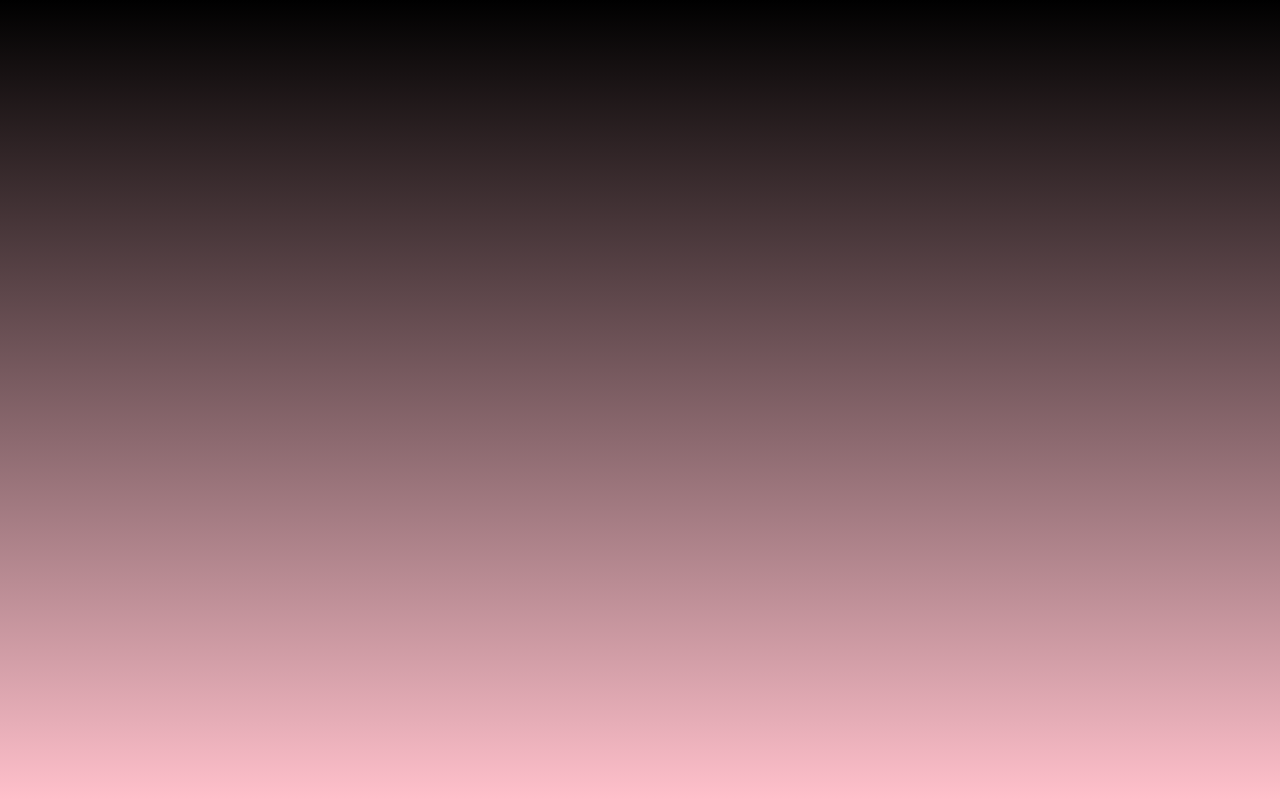
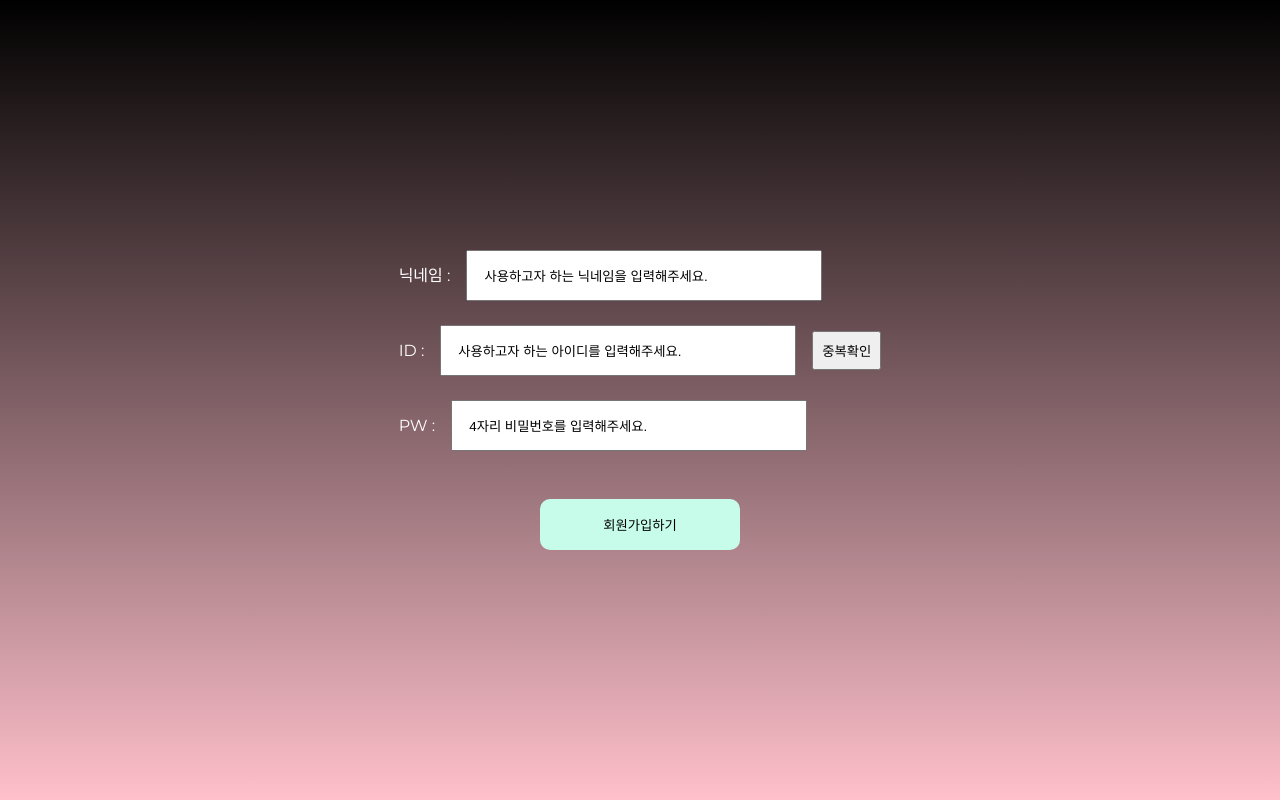
Before and after one commit to youngosil/SoundCover, a React (Create React App) app in the folder frontend/: page /SignupPage in a window 1280 px wide. Before the commit this address had no page. Built offline with nearby package versions, Linux system fonts and the light colour scheme.

Commit message:
Add: Prompt Pages, Modify: button style

```diff
--- a/frontend/package.json
+++ b/frontend/package.json
@@ -11,7 +11,7 @@
     "react-icons": "^4.11.0",
     "react-infinite-scroller": "^1.2.6",
     "react-router-dom": "^6.18.0",
-    "react-scripts": "5.0.1",
+    "react-scripts": "^5.0.1",
     "web-vitals": "^2.1.4"
   },
   "scripts": {
--- a/frontend/src/App.js
+++ b/frontend/src/App.js
@@ -3,7 +3,13 @@ import { Route, Routes } from 'react-router-dom';
 import LandingPage from "../src/views/LandingPage";
 import MainPage from "../src/views/MainPage";
 import LoginPage from "../src/views/LoginPage";
+import SignupPage from "../src/views/SignupPage";
 import PromptPage1 from "../src/views/PromptPage1";
+import PromptPage2 from "../src/views/PromptPage2";
+import PromptPage3 from "../src/views/PromptPage3";
+import PromptPage4 from "../src/views/PromptPage4";
+
+
 
 function App() {
   return (
@@ -12,7 +18,11 @@ function App() {
         <Route path='/' element={<LandingPage />} />
         <Route path='/MainPage' element={<MainPage />} />
         <Route path='/LoginPage' element={<LoginPage />} />
-        <Route path='/Prompt1' element={<PromptPage1 />} />
+        <Route path='/SignupPage' element={<SignupPage />} />
+        <Route path='/PromptPage1' element={<PromptPage1 />} />
+        <Route path='/PromptPage2' element={<PromptPage2 />} />
+        <Route path='/PromptPage3' element={<PromptPage3 />} />
+        <Route path='/PromptPage4' element={<PromptPage4 />} />
       </Routes>
     </div>
   );
--- a/frontend/src/components/Button1.js
+++ b/frontend/src/components/Button1.js
@@ -4,7 +4,7 @@ const Button1 = ({ onClick, children, style }) => {
   const defaultStyle = {
     margin: '1rem',
     padding: '1rem',
-    width: '100%',
+    width: '200px',
     backgroundColor: '#C7FCEB',
     color: 'black',
     border: 'none',
--- a/frontend/src/views/LoginPage.js
+++ b/frontend/src/views/LoginPage.js
@@ -3,19 +3,24 @@ import { useNavigate } from 'react-router-dom';
 import Button1 from '../components/Button1';
 
 function LoginPage() {
-  const [postID, setPostID] = useState('');
-  const [postPW, setPostPW] = useState('');
+  const [ID, setID] = useState('');
+  const [PW, setPW] = useState('');
 
   const navigate = useNavigate();
+  const goToSignupPage = () => {
+    navigate('/SignupPage');
+  };
 
   const handleLogin = () => {
-    // 여기에서 로그인 처리 로직을 구현하고 postID, postPW 상태를 사용할 수 있음.
-    console.log('postID:', postID);
-    console.log('postPW:', postPW);
+    // 여기에서 로그인 처리 로직을 구현
+    // ID, PW 상태를 백엔드에서 사용
+    console.log('ID:', ID);
+    console.log('PW:', PW);
 
     setTimeout(() => {
       navigate('/PromptPage1');
-    }, 2000) // 2초 후에 이동 -> 페이지 이동이 안됨 수정해야됨
+    }, 2000)
+
   };
 
   return (
@@ -25,15 +30,15 @@ function LoginPage() {
           반갑습니다.<br />
           SOUNDCOVER 입니다.<br />
           <input
-            name="postID"
-            value={postID || "아이디를 입력해주세요."}
-            onChange={(e) => setPostID(e.target.value)}
+            name="ID"
+            value={ID || "아이디를 입력해주세요."}
+            onChange={(e) => setID(e.target.value)}
             style={{ padding: '1rem', marginTop: '0.5rem' }}
           /><br />
           <input
-            name="postPW"
-            value={postPW || "비밀번호를 입력해주세요."}
-            onChange={(e) => setPostPW(e.target.value)}
+            name="PW"
+            value={PW || "비밀번호를 입력해주세요."}
+            onChange={(e) => setPW(e.target.value)}
             style={{ padding: '1rem', marginTop: '0.5rem' }}
           />
         </label>
@@ -41,7 +46,7 @@ function LoginPage() {
 
       <div style={{ display: 'flex', flexDirection: 'column', alignItems: 'center' }}>
         <Button1 onClick={handleLogin}>로그인</Button1>
-        <Button1 style={{ backgroundColor: 'black', color: '#C7FCEB' }}>회원가입</Button1>
+        <Button1 onClick={goToSignupPage} style={{ backgroundColor: 'black', color: '#C7FCEB' }}>회원가입</Button1>
       </div>
     </div>
   );
--- /dev/null
+++ b/frontend/src/views/PromptPage2.js
@@ -0,0 +1,41 @@
+import React, { useState } from 'react';
+import { useNavigate } from 'react-router-dom';
+import Button1 from '../components/Button1';
+
+function PromptPage2() {
+  const [Prompt2, setPrompt2] = useState('');
+
+  const navigate = useNavigate();
+
+  const handlePrompt = () => {
+    console.log('Prompt2:', Prompt2);
+
+    setTimeout(() => {
+      navigate('/PromptPage3');
+    }, 2000);
+  };
+
+  const backtoPreviousPage = () => {
+    setTimeout(() => {
+      navigate('/PromptPage1');
+    }, 800)
+  };
+
+  return (
+    <div>
+      000님,<br />
+      이번 앨범의 장르는 무엇인가요?<br />
+        <input
+          name="Prompt2"
+          value={Prompt2 || "(100자 이내로 입력해주세요.)"}
+          onChange={(e) => setPrompt2(e.target.value)}
+          style={{ padding: '1rem', marginTop: '2rem', width: '600px', height: '300px' }}
+        /><br />
+      <Button1 onClick={backtoPreviousPage}>&#171;&#171; 이전으로 돌아가기</Button1>
+      <Button1 onClick={handlePrompt}>다음으로 넘어가기 &#187;&#187; </Button1>
+    </div>
+
+  );
+}
+
+export default PromptPage2;
--- /dev/null
+++ b/frontend/src/views/PromptPage3.js
@@ -0,0 +1,41 @@
+import React, { useState } from 'react';
+import { useNavigate } from 'react-router-dom';
+import Button1 from '../components/Button1';
+
+function PromptPage3() {
+  const [Prompt3, setPrompt3] = useState('');
+
+  const navigate = useNavigate();
+
+  const handlePrompt = () => {
+    console.log('Prompt3:', Prompt3);
+
+    setTimeout(() => {
+      navigate('/PromptPage4');
+    }, 2000);
+  };
+
+  const backtoPreviousPage = () => {
+    setTimeout(() => {
+      navigate('/PromptPage3');
+    }, 800)
+  };
+
+  return (
+    <div>
+      000님,<br />
+      이번 앨범의 소개글을 작성해주세요!<br />
+        <input
+          name="Prompt3"
+          value={Prompt3 || "(100자 이내로 입력해주세요.)"}
+          onChange={(e) => setPrompt3(e.target.value)}
+          style={{ padding: '1rem', marginTop: '2rem', width: '600px', height: '300px' }}
+        /><br />
+      <Button1 onClick={backtoPreviousPage}>&#171;&#171; 이전으로 돌아가기</Button1>
+      <Button1 onClick={handlePrompt}>다음으로 넘어가기 &#187;&#187; </Button1>
+    </div>
+
+  );
+}
+
+export default PromptPage3;
--- /dev/null
+++ b/frontend/src/views/PromptPage4.js
@@ -0,0 +1,37 @@
+import React, { useState } from 'react';
+import { useNavigate } from 'react-router-dom';
+import Button1 from '../components/Button1';
+
+function PromptPage4() {
+  const [Prompt4, setPrompt4] = useState('');
+
+  const navigate = useNavigate();
+
+  const handlePrompt = () => {
+    console.log('Prompt4:', Prompt4);
+  };
+
+  const backtoPreviousPage = () => {
+    setTimeout(() => {
+      navigate('/PromptPage3');
+    }, 800)
+  };
+
+  return (
+    <div>
+      000님,<br />
+      이번 앨범에는 어떤 노래들이 포함되어 있나요?<br />
+        <input
+          name="Prompt4"
+          value={Prompt4 || "(100자 이내로 입력해주세요.)"}
+          onChange={(e) => setPrompt4(e.target.value)}
+          style={{ padding: '1rem', marginTop: '2rem', width: '600px', height: '300px' }}
+        /><br />
+      <Button1 onClick={backtoPreviousPage}>&#171;&#171; 이전으로 돌아가기</Button1>
+      <Button1 onClick={handlePrompt}>나만의 앨범 만들러 가기&#187;&#187; </Button1>
+    </div>
+
+  );
+}
+
+export default PromptPage4;
--- /dev/null
+++ b/frontend/src/views/SignupPage.js
@@ -0,0 +1,67 @@
+import React, { useState } from 'react';
+import { useNavigate } from 'react-router-dom';
+import Button1 from '../components/Button1';
+
+function SignupPage() {
+  const [NewNickname, setNewNickname] = useState('');
+  const [NewID, setNewID] = useState('');
+  const [NewPW, setNewPW] = useState('');
+
+  const navigate = useNavigate();
+
+  const handleSignup = () => {
+    // 여기에서 로그인 처리 로직을 구현
+    // NewID, NewPW 상태를 백엔드에서 사용
+    console.log('NewNickname:', NewNickname);
+    console.log('NewID:', NewID);
+    console.log('NewPW:', NewPW);
+
+    setTimeout(() => {
+      navigate('/LoginPage');
+    }, 2000)
+
+  };
+
+  return (
+    <div style={{ width: '100%', margin: '0' }}>
+      <div style={{ width: '100%', margin: '1rem auto'}}>
+        <label>
+          닉네임 :
+          <input
+            name="NewNickname"
+            value={NewNickname || "사용하고자 하는 닉네임을 입력해주세요."}
+            onChange={(e) => setNewNickname(e.target.value)}
+            style={{ padding: '1rem', marginTop: '0.5rem', marginLeft: '1rem', marginBottom: '1rem', width: '20rem'}}
+          /><br />
+        </label>
+
+        <label>
+          ID :
+          <input
+            name="NewID"
+            value={NewID || "사용하고자 하는 아이디를 입력해주세요."}
+            onChange={(e) => setNewID(e.target.value)}
+            style={{ padding: '1rem', marginTop: '0.5rem', marginLeft: '1rem', marginBottom: '1rem', width: '20rem'}}
+          /><button
+              style={{ marginLeft: '1rem', padding: '0.5rem'}}>중복확인</button><br/>
+        </label>
+
+        <label>
+          PW :
+          <input
+            name="NewPW"
+            value={NewPW || "4자리 비밀번호를 입력해주세요."}
+            onChange={(e) => setNewPW(e.target.value)}
+            style={{ padding: '1rem', marginTop: '0.5rem', marginLeft: '1rem', marginBottom: '1rem', width: '20rem'}}
+          />
+        </label>
+      </div>
+
+      <div style={{ display: 'flex', flexDirection: 'column', alignItems: 'center' }}>
+        <Button1 onClick={handleSignup}>회원가입하기</Button1>
+      </div>
+    </div>
+  );
+}
+
+export default SignupPage;
```
Also changed, not shown: frontend/src/views/PromptPage1.js (+18 -9 lines), 1 other file (tests, documents, lock files or other folders).
